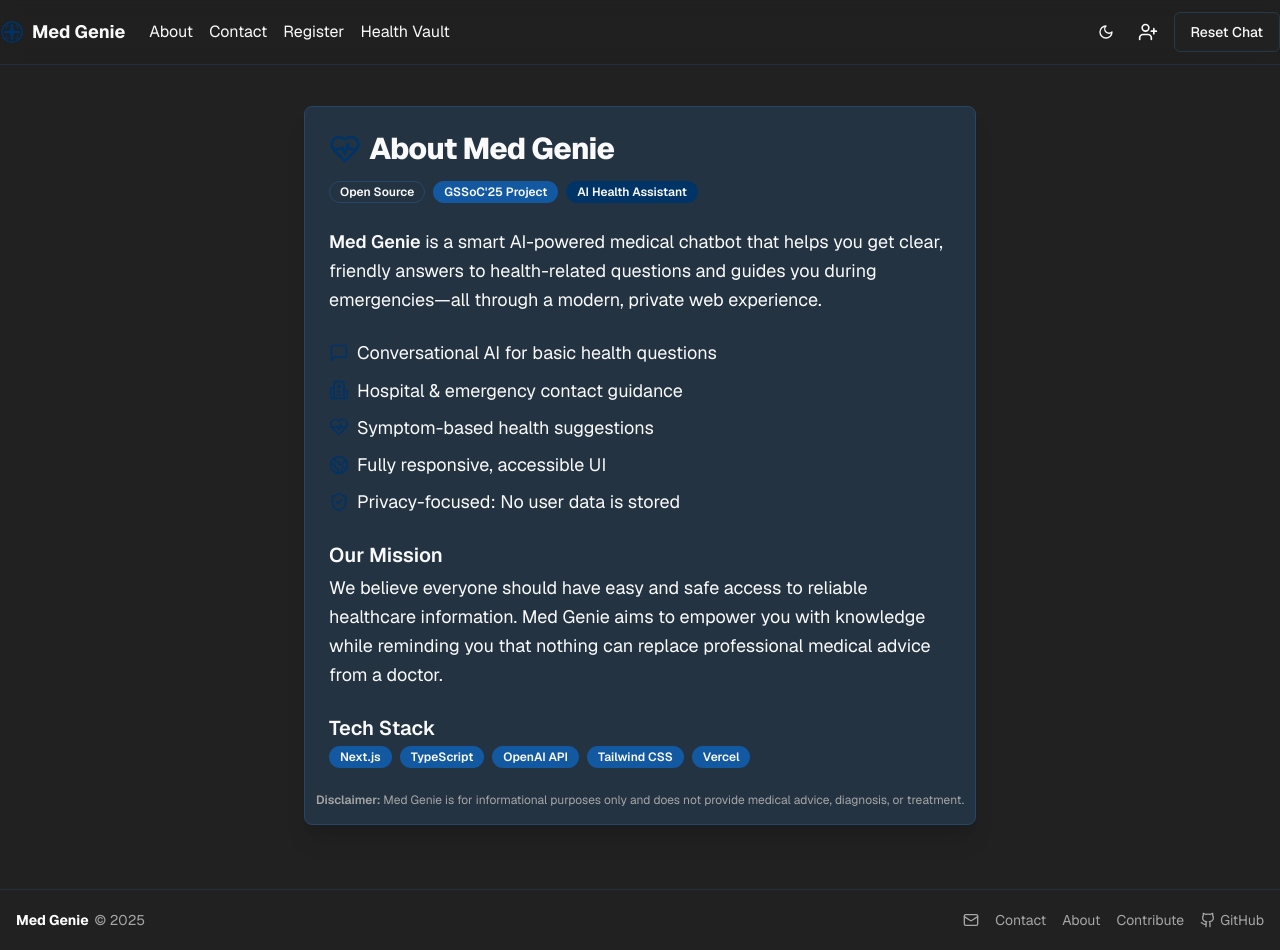
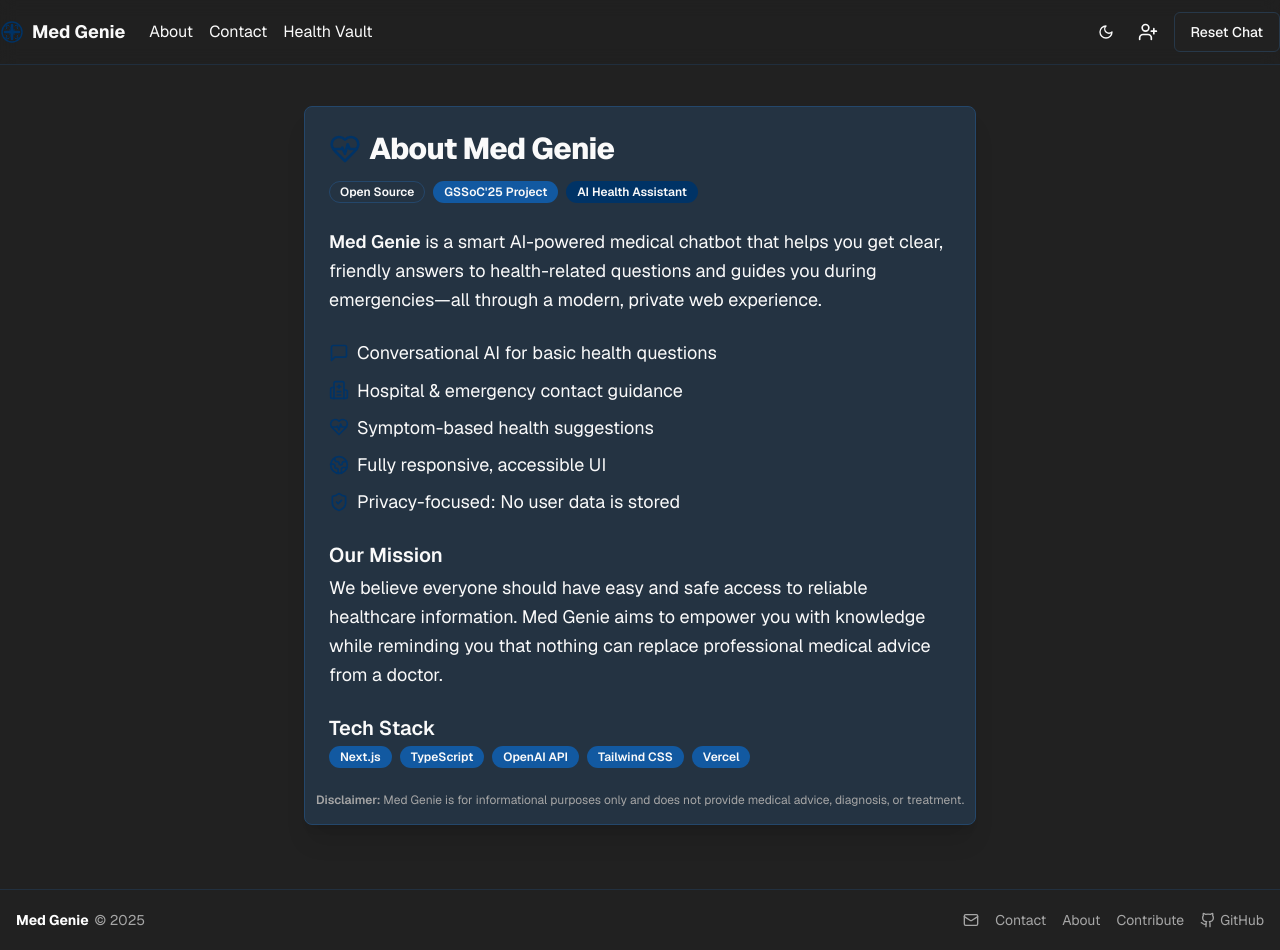
Before and after one commit to aayushraj1010/med-genie, a Next.js app: page /about in a window 1280 px wide. Built offline with nearby package versions, Linux system fonts and the light colour scheme.

Commit message:
deletion: deleted the register button from nav links

```diff
--- a/src/components/site-header.tsx
+++ b/src/components/site-header.tsx
@@ -20,7 +20,6 @@ export function SiteHeader() {
           <nav className="flex items-center space-x-4">
             <Link href="/about" className="hover:underline">About</Link>
             <Link href="/contact" className="hover:underline">Contact</Link>
-            <Link href="/register" className="hover:underline">Register</Link>
             <Link href="/health-vault" className="hover:underline">Health Vault</Link>
           </nav>
         </div>
```
